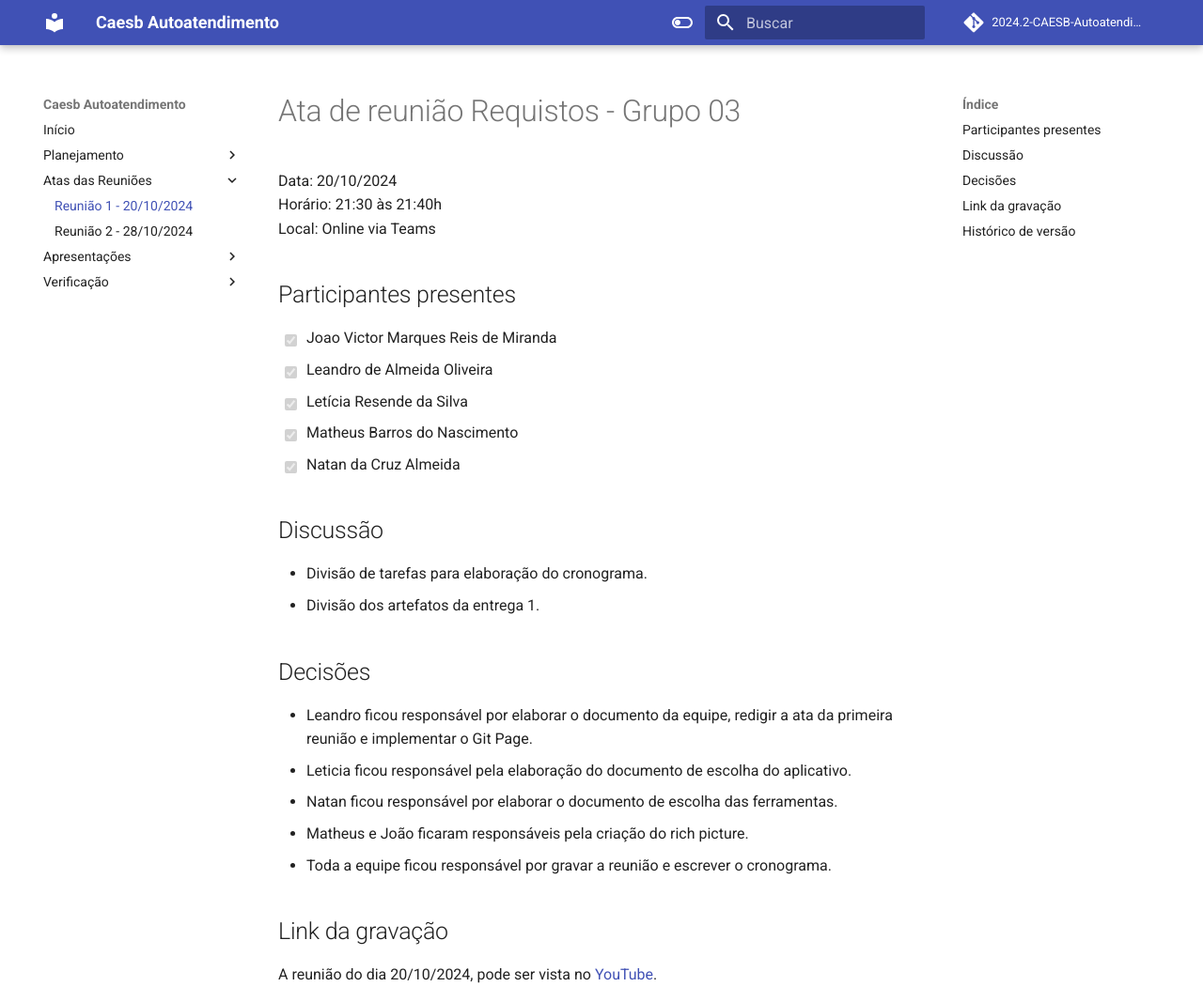
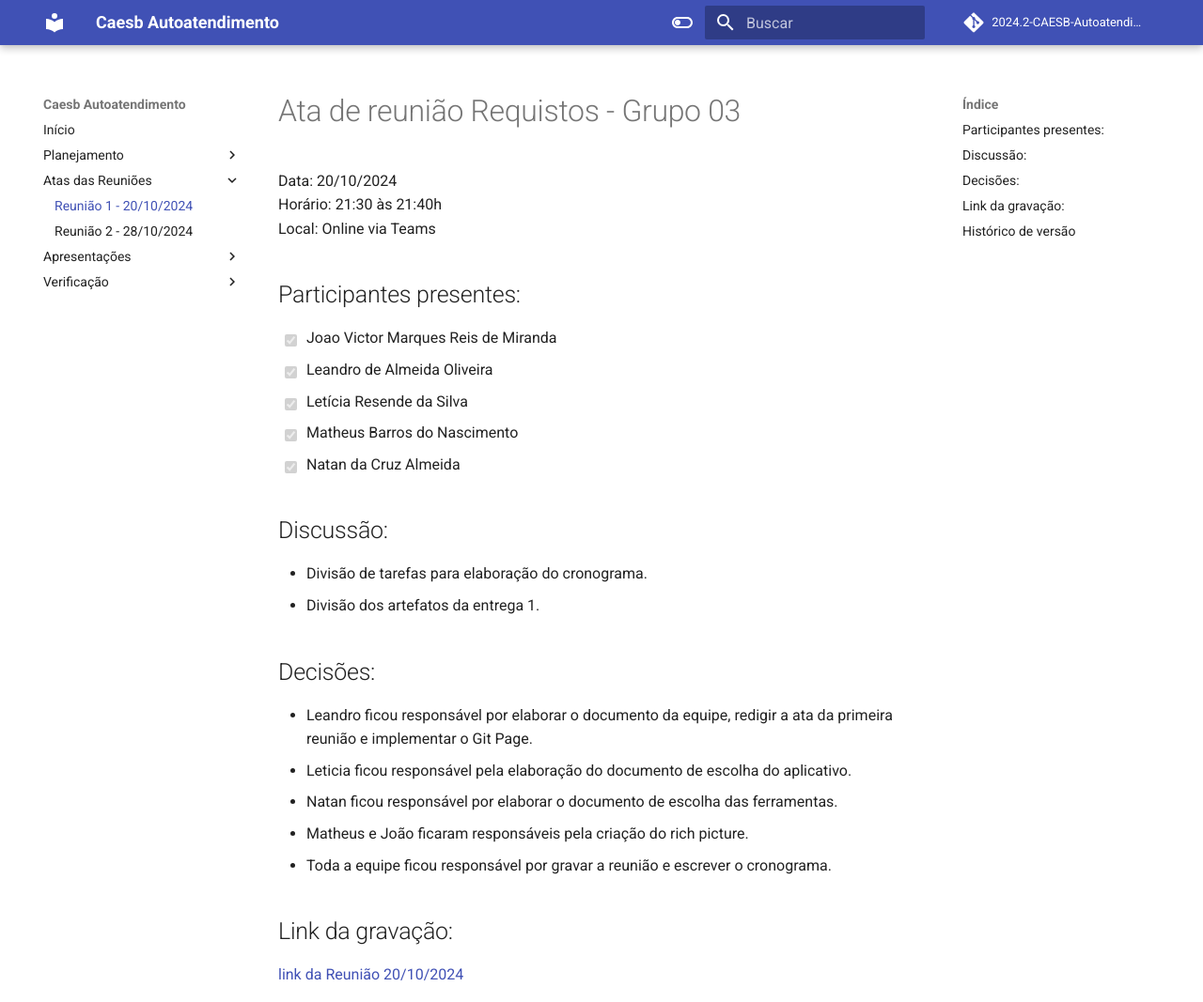
Before and after one commit to Requisitos-de-Software/2024.2-CAESB-Autoatendimento, an MkDocs documentation site: the page built from docs/atas/reuniao1.md, in a window 1280 px wide and 1400 px high. Shown: the top 1067 px of the window at 94% size. Built offline with MkDocs 1.6.1 and Material for MkDocs 9.7.7, drawn with Linux system fonts in a browser that asks for light colours; comment, search, counter and statistics services are not loaded; grey boxes are pictures that could not be loaded.

```diff
--- a/docs/atas/reuniao1.md
+++ b/docs/atas/reuniao1.md
@@ -4,7 +4,7 @@ Data: 20/10/2024 <br>
 Horário: 21:30 às 21:40h<br>
 Local: Online via Teams
 
-## Participantes presentes
+## Participantes presentes:
 
 - [x] Joao Victor Marques Reis de Miranda
 - [x] Leandro de Almeida Oliveira
@@ -12,12 +12,12 @@ Local: Online via Teams
 - [x] Matheus Barros do Nascimento
 - [x] Natan da Cruz Almeida
 
-## Discussão
+## Discussão:
 
 - Divisão de tarefas para elaboração do cronograma.
 - Divisão dos artefatos da entrega 1.
 
-## Decisões
+## Decisões:
 
 - Leandro ficou responsável por elaborar o documento da equipe, redigir a ata da primeira reunião e implementar o Git Page.
 - Leticia ficou responsável pela elaboração do documento de escolha do aplicativo.
@@ -25,11 +25,12 @@ Local: Online via Teams
 - Matheus e João ficaram responsáveis pela criação do rich picture.
 - Toda a equipe ficou responsável por gravar a reunião e escrever o cronograma.
 
-## Link da gravação
-A reunião do dia 20/10/2024, pode ser vista no [YouTube](https://youtu.be/sKlWCrd8NJE).</p>
+## Link da gravação:
+
+[link da Reunião 20/10/2024](https://youtu.be/sKlWCrd8NJE)
 
 <center>
-    <iframe width="760" height="515" src="https://www.youtube.com/embed/sKlWCrd8NJE?si=1NYoxfKk_63si-6w" title="YouTube video player" frameborder="0" allow="accelerometer; autoplay; clipboard-write; encrypted-media; gyroscope; picture-in-picture; web-share" referrerpolicy="strict-origin-when-cross-origin"  allowfullscreen></iframe>
+    <iframe width="560" height="315" src="https://www.youtube.com/embed/sKlWCrd8NJE?si=1NYoxfKk_63si-6w" title="YouTube video player" frameborder="0" allow="accelerometer; autoplay; clipboard-write; encrypted-media; gyroscope; picture-in-picture; web-share" referrerpolicy="strict-origin-when-cross-origin"  allowfullscreen></iframe>
     <p>Vídeo 1: Gravação da reunião 1 (Fonte: Grupo. 2024).</p>
 </center>
 
--- a/mkdocs.yml
+++ b/mkdocs.yml
@@ -52,7 +52,7 @@ nav:
           - Cronogramas: planejamento/verificacao/Cronogramaa.md
           - Metodologia: planejamento/verificacao/metodologia.md
           - Rich Picture: planejamento/verificacao/Rich_Picture.md
-          - heatmap: index.md
+          - ferramentas: planejamento/verificacao/ferramentas.md
           - Aplicativo escolhido: planejamento/verificacao/Aplicativo_Escolhido.md
 
       - Grupo 04:
```
Also changed, not shown: docs/atas/reuniao2.md (deleted, +0 -41 lines), docs/planejamento/verificacao/ferramentas.md (added, +57 -0 lines).
